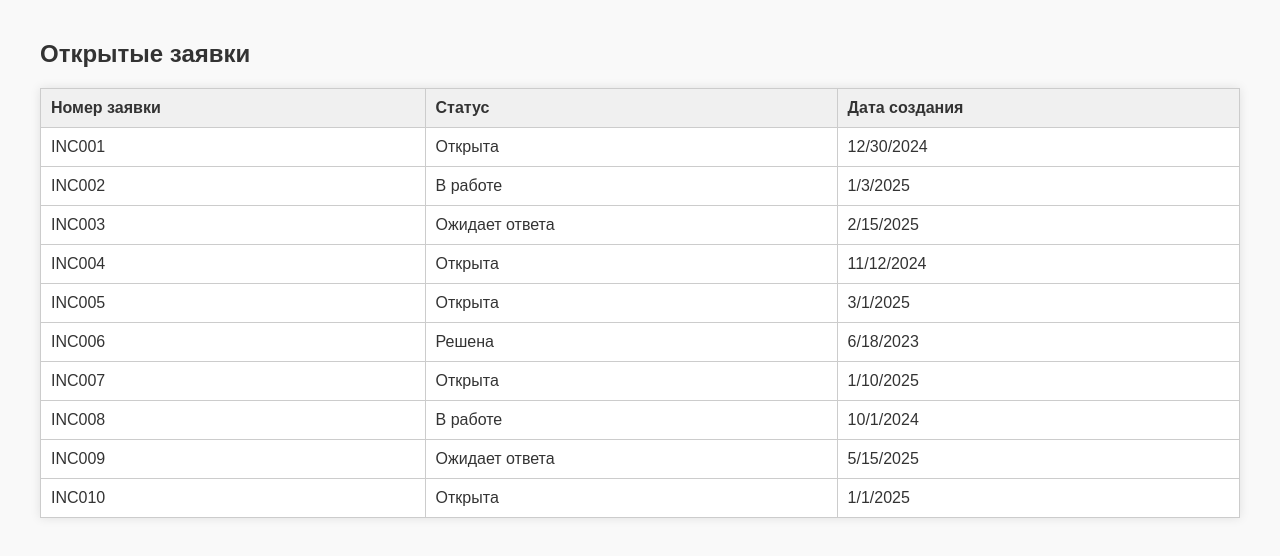
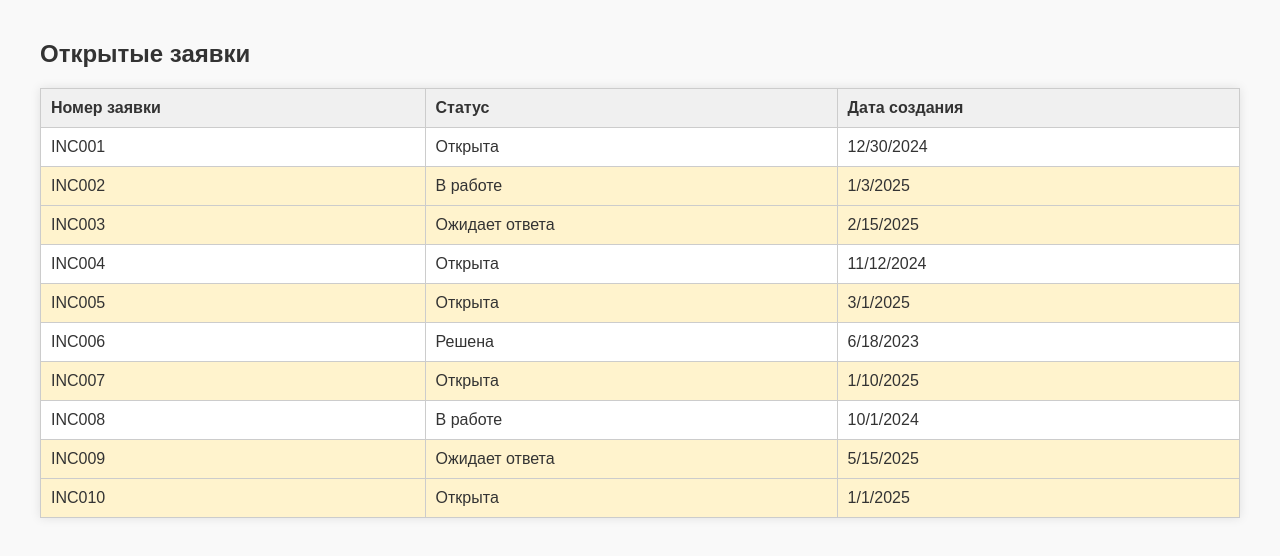
Before and after one commit to mstislavtceva/simpleone-tickets-viewer, a plain HTML site: page index.html in a window 1280 px wide. Drawn offline with Linux system fonts and the light colour scheme.

Commit message:
feat: добавить подсветку новых заявок и логику сравнения даты создания с thresholdDate

```diff
--- a/script.js
+++ b/script.js
@@ -1,5 +1,6 @@
 document.addEventListener("DOMContentLoaded", async () => {
   const container = document.getElementById("ticket-container");
+  const DATE_THRESHOLD = new Date("2025-01-01");
 
   function formatDate(isoString) {
     const date = new Date(isoString);
@@ -24,6 +25,8 @@ document.addEventListener("DOMContentLoaded", async () => {
 
     tickets.forEach((ticket) => {
       const row = document.createElement("tr");
+      const createdDate = new Date(ticket.created_at);
+      const isNew = createdDate > DATE_THRESHOLD;
 
       const numberCell = document.createElement("td");
       numberCell.textContent = ticket.number;
@@ -33,6 +36,10 @@ document.addEventListener("DOMContentLoaded", async () => {
 
       const dateCell = document.createElement("td");
       dateCell.textContent = formatDate(ticket.created_at);
+
+      if (isNew) {
+        row.classList.add("new-ticket");
+      }
 
       row.appendChild(numberCell);
       row.appendChild(statusCell);
--- a/styles.css
+++ b/styles.css
@@ -27,3 +27,9 @@ td {
 th {
   background-color: #f0f0f0;
 }
+
+.new-ticket {
+  background-color: #fff3cd;
+  font-weight: 500;
+  transition: background-color 0.3s;
+}
```
